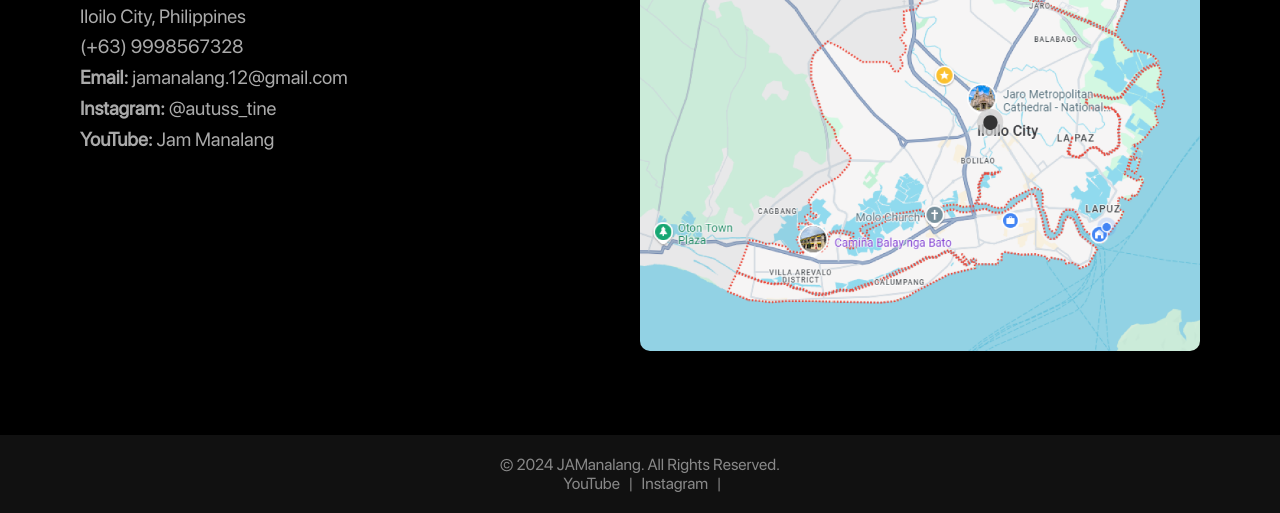
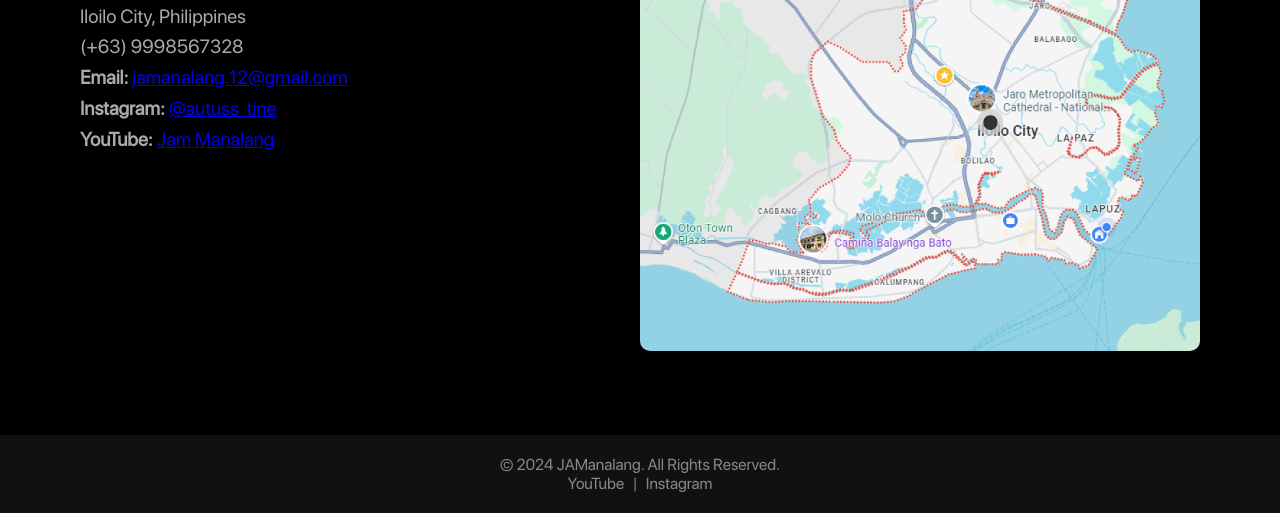
Before and after one commit to JAManalang/Business-Proposal, a plain HTML site: page contact.html in a window 1280 px wide. Shown: the part 359-872 px from the top of the page. Drawn offline with Linux system fonts and the light colour scheme.

Commit message:
Update contact.html

```diff
--- a/contact.html
+++ b/contact.html
@@ -31,9 +31,16 @@
                    Iloilo City, Philippines<p>
                 <p>(+63) 9998567328</p>
 
-                <p><strong>Email:</strong> jamanalang.12@gmail.com<br>
-                   <strong>Instagram:</strong> @autuss_tine</p>
-                <p><strong>YouTube:</strong> Jam Manalang</p>
+                <p>
+                    <strong>Email:</strong>
+                    <a href="mailto:jamanalang.12@gmail.com">jamanalang.12@gmail.com</a><br>
+                    <strong>Instagram:</strong>
+                    <a href="https://www.instagram.com/autuss_tine" target="_blank">@autuss_tine</a>
+                </p>
+                <p>
+                    <strong>YouTube:</strong>
+                    <a href="https://www.youtube.com/channel/your-channel-id" target="_blank">Jam Manalang</a>
+                </p>
             </div>
             <div class="map-container">
                 <img src="assets/img/map.png" alt="Map of Iloilo City">
@@ -43,9 +50,9 @@
 
     <footer>
         <p>© 2024 JAManalang. All Rights Reserved.</p>
-        <div class="social">
-            <a href="#">YouTube</a> |
-            <a href="#">Instagram</a> |
+         <div class="social">
+            <a href="https://www.youtube.com/channel/your-channel-id" target="_blank">YouTube</a> |
+            <a href="https://www.instagram.com/autuss_tine" target="_blank">Instagram</a>
         </div>
     </footer>
 </body>
```
